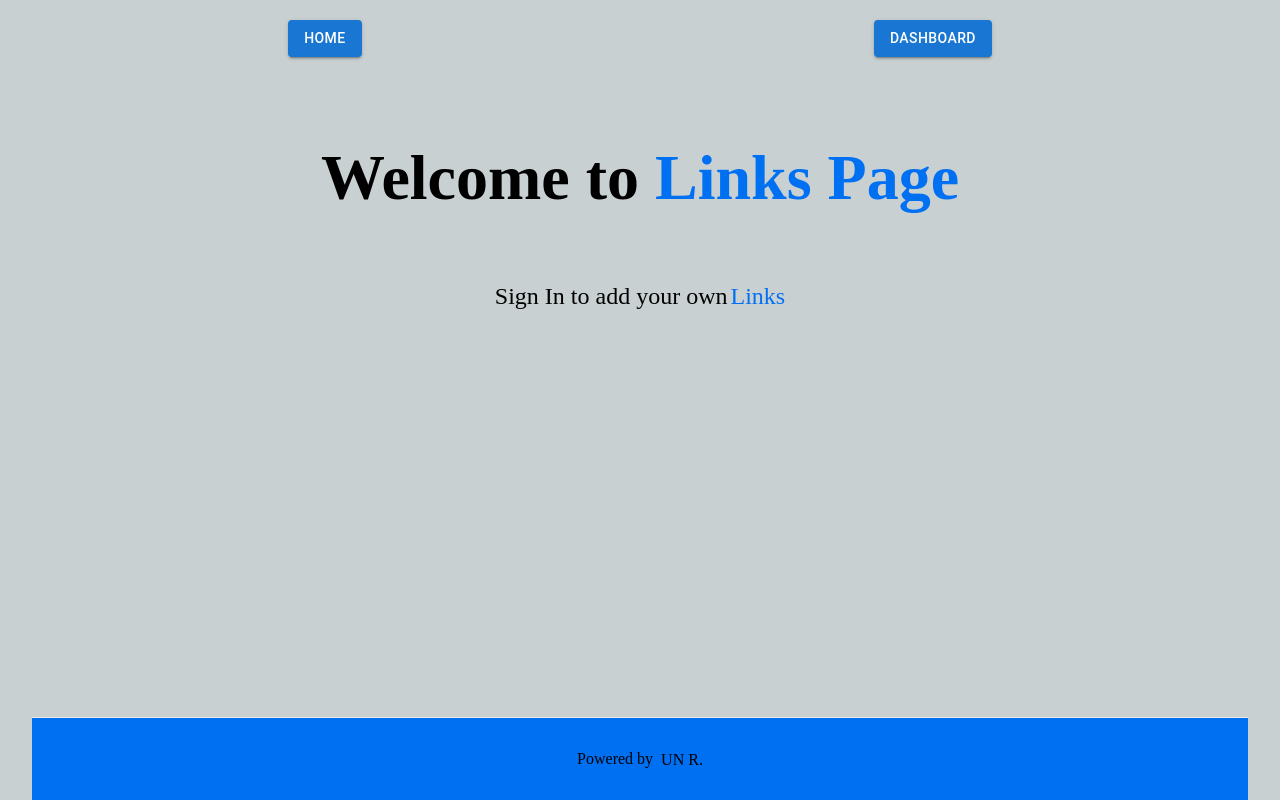
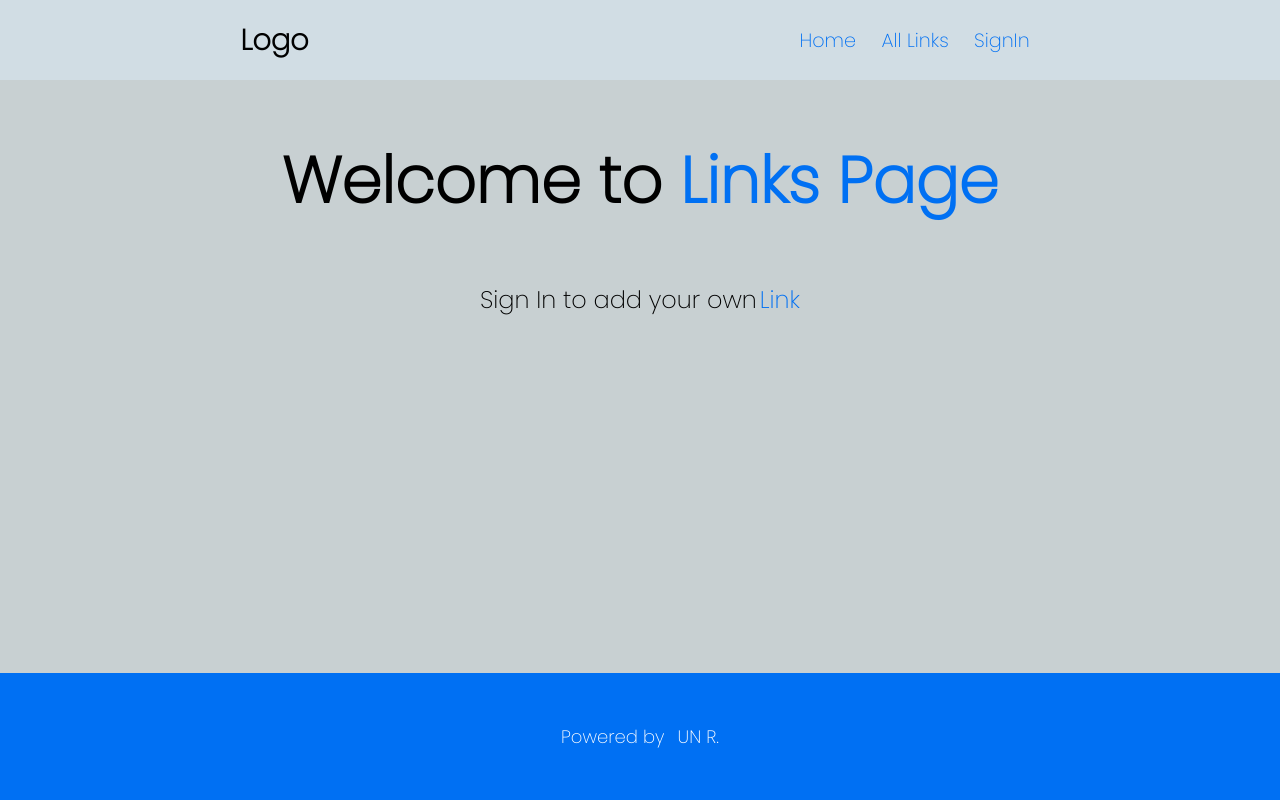
Before and after one commit to un-anelka/Flashcards_FE, a Next.js app: page / in a window 1280 px wide. Built offline with nearby package versions, Linux system fonts and the light colour scheme.

Commit message:
Solve routes problem

```diff
--- a/components/Layout.tsx
+++ b/components/Layout.tsx
@@ -1,7 +1,9 @@
 import { Button, Link } from "@mui/material";
 import React from "react";
+import Nav from "./Nav";
 
-const Layout = () => {
+//@ts-ignore
+const Layout = ({ children }) => {
   //@ts-ignore
   const handleClick = (e) => {
     e.preventDefault();
@@ -9,12 +11,8 @@ const Layout = () => {
   };
   return (
     <div className="navbar-one">
-      <Button variant="contained" onClick={handleClick}>
-        Home
-      </Button>
-      <Button variant="contained" onClick={handleClick}>
-        Sign Out
-      </Button>
+      <Nav />
+      {children}
     </div>
   );
 };
--- /dev/null
+++ b/components/Nav.tsx
@@ -0,0 +1,27 @@
+import Link from "next/link";
+import React from "react";
+import MenuIcon from "@mui/icons-material/Menu";
+const Nav = () => {
+  return (
+    <nav className="nav">
+      <div>
+        <Link href="/">
+          <h1> Logo</h1>
+        </Link>
+      </div>
+      <div>
+        <Link href="/">
+          <a>Home</a>
+        </Link>
+        <Link href="./links">
+          <a> All Links</a>
+        </Link>
+        <Link href="./books">
+          <a> SignIn</a>
+        </Link>
+      </div>
+    </nav>
+  );
+};
+
+export default Nav;
--- a/package.json
+++ b/package.json
@@ -13,6 +13,7 @@
     "@apollo/react-components": "^4.0.0",
     "@emotion/react": "^11.9.3",
     "@emotion/styled": "^11.9.3",
+    "@mui/icons-material": "^5.8.4",
     "@mui/material": "^5.9.2",
     "@mui/styled-engine-sc": "^5.8.0",
     "next": "12.2.3",
--- a/pages/_app.tsx
+++ b/pages/_app.tsx
@@ -5,10 +5,13 @@ import { ApolloProvider } from "@apollo/client";
 import type { AppProps } from "next/app";
 
 import apolloClient from "../lib/apollo";
+import Layout from "../components/Layout";
 function MyApp({ Component, pageProps }: AppProps) {
   return (
     <ApolloProvider client={apolloClient}>
-      <Component {...pageProps} />
+      <Layout>
+        <Component {...pageProps} />
+      </Layout>
     </ApolloProvider>
   );
 }
--- a/pages/books.tsx
+++ b/pages/books.tsx
@@ -110,7 +110,6 @@ const Books = () => {
 
   return (
     <div>
-      <Layout />
       <div className="container">
         <Dialog open={open} onClose={handleClose}>
           <DialogTitle>Update Link</DialogTitle>
@@ -156,6 +155,7 @@ const Books = () => {
             <h2>Descripition</h2>
             <p>{link.description}</p>
           </div>
+          <div className="edit-delete-btn">
             <Button
               className="button edit-btn"
               onClick={handleClickOpen}
@@ -190,6 +190,7 @@ const Books = () => {
               Delete
             </Button>
           </div>
+        </div>
       ))}
     </div>
   );
--- a/pages/index.tsx
+++ b/pages/index.tsx
@@ -1,6 +1,7 @@
 import type { NextPage } from "next";
 import Head from "next/head";
 import Image from "next/image";
+import Nav from "../components/Nav";
 import SignInLayout from "../components/SignInLayout";
 import styles from "../styles/Home.module.css";
 
@@ -12,7 +13,7 @@ const Home: NextPage = () => {
         <meta name="description" content="Generated by create next app" />
         {/* <link rel="icon" href="/favicon.ico" /> */}
       </Head>
-      <SignInLayout />
+      {/* <SignInLayout /> */}
       <main className={styles.main}>
         <h1 className={styles.title}>
           Welcome to <a href="./links">Links Page</a>
@@ -21,17 +22,21 @@ const Home: NextPage = () => {
         <p className={styles.description}>
           Sign In to add your own
           <span style={{ display: "inline-block", marginLeft: "3px" }}>
-            <a href="./books">Links</a>
+            <a href="./books">Link</a>
           </span>
         </p>
       </main>
 
       <footer className={styles.footer}>
-        Powered by{" "}
-        <span className={styles.logo}>
-          {/* <Image src="/vercel.svg" alt="Vercel Logo" width={72} height={16} /> */}
-          UN R.
-        </span>
+        <div>
+          <p>
+            Powered by{" "}
+            <span className={styles.logo}>
+              {/* <Image src="/vercel.svg" alt="Vercel Logo" width={72} height={16} /> */}
+              UN R.
+            </span>
+          </p>
+        </div>
       </footer>
     </div>
   );
--- a/pages/links.tsx
+++ b/pages/links.tsx
@@ -26,7 +26,7 @@ const Links = () => {
 
   return (
     <div className="container">
-      <SignInLayout />
+      {/* <SignInLayout /> */}
       <div className="heads">
         <h1>ALL LINKS</h1>
       </div>
--- a/styles/Home.module.css
+++ b/styles/Home.module.css
@@ -1,6 +1,6 @@
-.container {
+/* .container {
   padding: 0 2rem;
-}
+} */
 .Home_container__bCOhY {
   min-height: 100vh;
   max-width: 100vh;
@@ -16,23 +16,25 @@
 }
 
 .footer {
-  display: flex;
-  /* flex: 1; */
   padding: 2rem 0;
-  border-top: 1px solid #eaeaea;
   justify-content: center;
   align-items: center;
   background-color: #0070f3;
   position: absolute;
+  margin-bottom: 0;
   bottom: 0;
-  width: 95%;
+  width: 100%;
 }
 
-.footer a {
+.footer div {
   display: flex;
+  margin: auto;
   justify-content: center;
-  align-items: center;
-  flex-grow: 1;
+}
+.footer div p {
+  color: white;
+  font-size: 18px;
+  font-weight: 500;
 }
 
 .title a {
--- a/styles/link.css
+++ b/styles/link.css
@@ -1,7 +1,10 @@
+@import url("https://fonts.googleapis.com/css2?family=Poppins:ital,wght@0,100;0,200;1,100&family=Quicksand:wght@300;400;500;600;700&display=swap");
+
 body {
   /* background-color: #e7f0f2; */
   background-color: #c8d0d2;
   margin: 0;
+  font-family: "Poppins", sans-serif;
 }
 
 .container {
@@ -12,18 +15,6 @@ body {
   justify-self: center;
   align-items: center;
   /* background-color: #dde4dc; */
-}
-
-.form-group {
-  display: flex;
-  flex-direction: column;
-  margin: 0.5rem;
-}
-
-.form-group > label {
-  color: #777;
-  font-size: 0.75rem;
-  margin-bottom: 0.25rem;
 }
 
 .btn {
@@ -104,7 +95,9 @@ body {
   display: flex;
   flex-direction: column;
   max-width: 70%;
-  border: rgb(56, 52, 52) solid 5px;
+  box-shadow: 0px 6px 38px -16px rgba(38, 37, 37, 0.75);
+  -webkit-box-shadow: 0px 6px 38px -16px rgba(38, 37, 37, 0.75);
+  -moz-box-shadow: 0px 6px 38px -16px rgba(38, 37, 37, 0.75);
 }
 
 .button {
@@ -117,6 +110,10 @@ body {
   color: white;
 }
 
+.edit-delete-btn .button {
+  margin: 0 10px;
+}
+
 p span a {
   color: #0070f3;
   text-decoration: none;
@@ -127,18 +124,51 @@ p span a:hover,
 p span a:active {
   text-decoration: underline;
 }
+nav a {
+  color: #0070f3;
+  text-decoration: none;
+}
+nav a:focus,
+nav a:hover,
+nav a:active {
+  text-decoration: underline;
+}
 
-.navbar-one {
+.nav {
+  margin-right: auto;
+  background: transparent;
+  background-color: rgb(209, 221, 228);
+  height: 80px;
   display: flex;
   justify-content: space-around;
-  margin: 20px auto;
-  position: r;
-  top: 20px;
+  align-items: center;
+  position: sticky;
+  font-size: 1.2rem;
+  top: 0;
+  width: 100%;
+  z-index: 999;
+}
+.nav a {
+  padding: 10px;
 }
 
 .heads {
   display: flex;
-  color: #0070f3;
   justify-content: center;
-  font-weight: 700;
 }
+.heads h1 {
+  font-weight: bold;
+}
+@media screen and (max-width: 360px) {
+  .nav {
+    /* display: block; */
+    font-size: 0.8rem;
+    height: 60px;
+  }
+  .nav h1 {
+    margin: 5px 20px;
+  }
+  .nav a {
+    padding: 5px;
+  }
+}
```
Also changed, not shown: 2 other files (tests, documents, lock files or other folders). Lines whose indentation alone changed are shown as unchanged.
